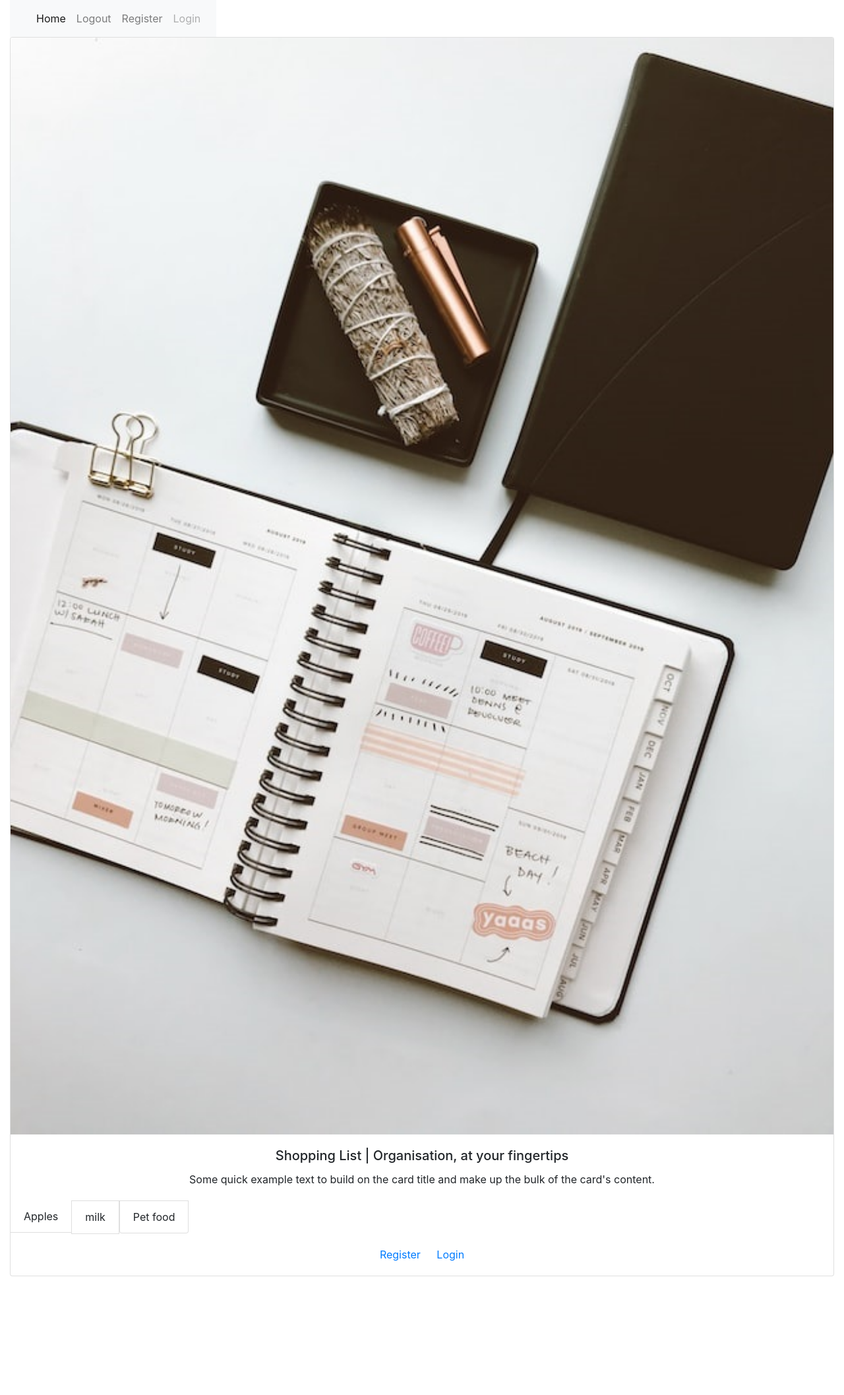
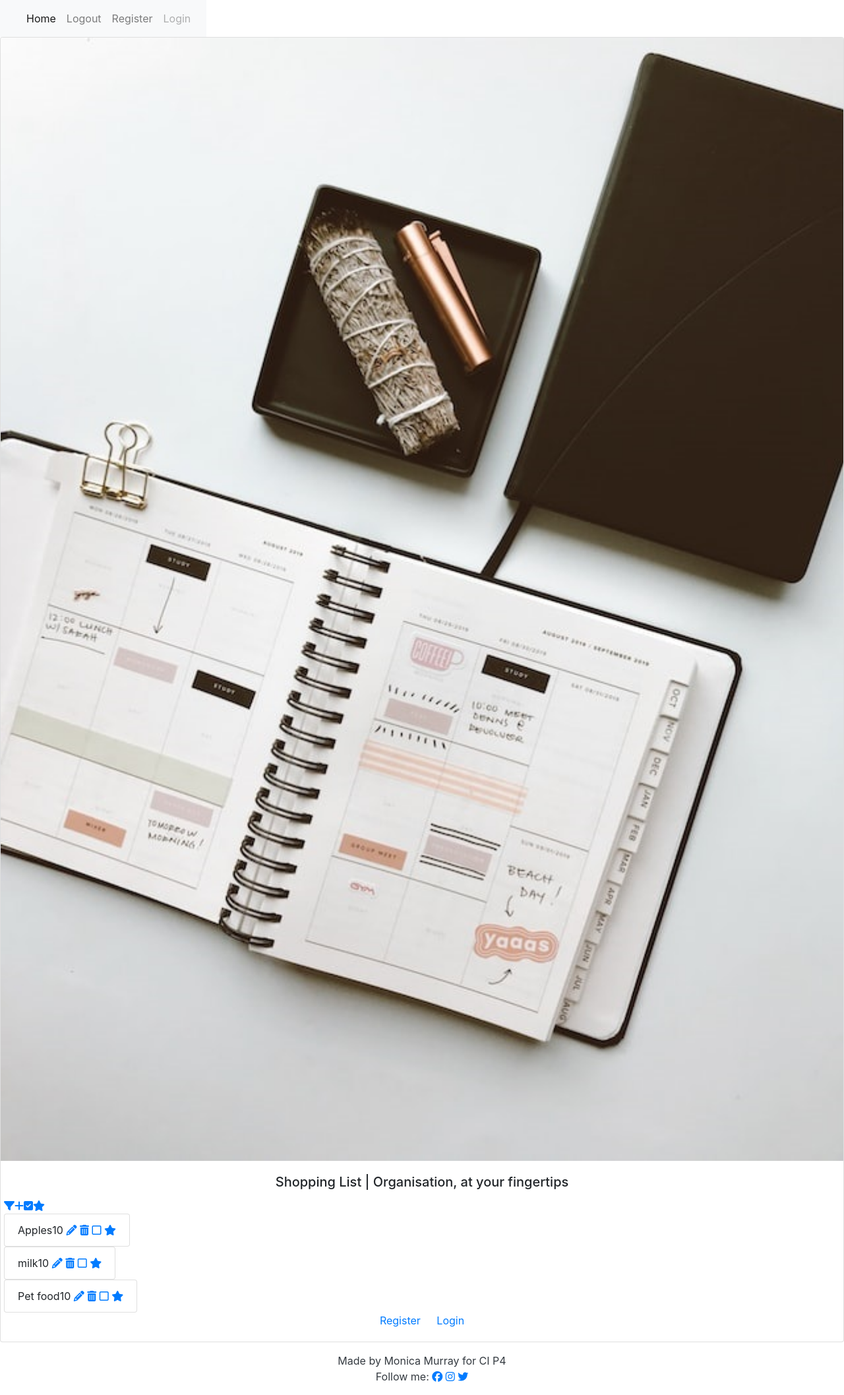
Before and after one commit to MoniMurray/shopping-list, a Django app: template templates/index.html in a window 1280 px wide. Shown: the whole page at 66% size. Before the commit the page ends 1935 px from the top, so only its background shows below. Run offline with Django 3.2, Linux system fonts and the light colour scheme; data comes from the database, SQL or seed files in the repository; tables that the repository leaves empty hold one stand-in row (values such as "Sample post"); the template is opened without the code that fills it: values that come from a table or form of the project are taken from there, most other values are stand-ins (such as "Sample title", 1, 10 or a date in 2020); some libraries are stand-ins or nearby versions.

Commit message:
Add footer to base.html, clickable icons to list_items in list view loop

```diff
--- a/templates/base.html
+++ b/templates/base.html
@@ -5,6 +5,11 @@
     <meta charset="UTF-8">
     <meta http-equiv="X-UA-Compatible" content="IE=edge">
     <meta name="viewport" content="width=device-width, initial-scale=1.0">
+     <!-- font awesome kit code -->
+     <script
+     src="https://kit.fontawesome.com/785586cce1.js"
+     crossorigin="anonymous"
+   ></script>
     <link rel="stylesheet" href="https://cdn.jsdelivr.net/npm/bootstrap@4.3.1/dist/css/bootstrap.min.css"
         integrity="sha384-ggOyR0iXCbMQv3Xipma34MD+dH/1fQ784/j6cY/iJTQUOhcWr7x9JvoRxT2MZw1T" crossorigin="anonymous">
     <script src="https://cdn.jsdelivr.net/npm/bootstrap@4.3.1/dist/js/bootstrap.min.js"
@@ -14,7 +19,7 @@
     <title>Shopping List | Organisation, at your fingertips</title>
 </head>
 
-<body>
+<body class="dark-bg>
 
   <div class="container-fluid">
 
@@ -37,31 +42,92 @@
         </div>
 
         <!-- main shopping list content displayed as a card -->
-        <div class="card text-center" >
+        <div class="card text-center">
+
+            <!-- List Image -->
             <div class="image-container">
               <img src="assets/images/organiser_image.jpg" class="card-img-top" alt="organiser image">
             </div>
+
             <div class="card-body">
               <h5 class="card-title">Shopping List | Organisation, at your fingertips</h5>
 
               {% block content %}
+                <!-- content goes here -->
+              {% endblock %}
 
-            {% endblock %}
-            <!-- <ul class="list-group list-group-flush">
-              <li class="list-group-item">Cras justo odio</li>
-              <li class="list-group-item">Dapibus ac facilisis in</li>
-              <li class="list-group-item">Vestibulum at eros</li>
+                <!-- utility row for clickable buttons -->
+                <div class="row">
+                  <span><a href="#"><i class="fa-solid fa-filter"></i></a></span>
+                  <span><a href="#"><i class="fa-solid fa-plus"></i></a></span>
+                  <span><a href="#"><i class="fa-solid fa-square-check"></i></a><a href="#"><i class="fa-solid fa-star"></i></a></span>
+                </div>
+
+                <!-- add a jinja if the User is_authenticated statement -->
+                {% for entry in entry_list %}
+                    <div class="row">
+                      <ul class="list-group">
+                        <span>
+                          <li class="list-group-item">{{entry}}<span>{{quantity}}</span>
+                          <span><a href="#"><i class="fa-solid fa-pencil"></i></a></span>
+                          <span><a href="#"><i class="fa-solid fa-trash-can"></i></a></span>
+                          <span><a href="#"><i class="fa-regular fa-square"></i></a></span>
+                          <!-- add jinja if entry is stared -->
+                          <span><a href="#"><i class="fa-solid fa-star"></i></a></span>
+                          <!-- end the if  -->
+                          </li>
+                        </span>
+                      </ul>
+                    </div>
+
+
+
+                {% endfor %}
+
+                <!-- else -->
+                <!-- loop first three list items -->
+
+                <!-- <ul class="list-group">
+                <span><li class="list-group-item">{{entry}}</li></span>
                 </ul> -->
-            <div class="card-body">
+
+
                 <a href="#" class="card-link">Register</a>
                 <a href="#" class="card-link">Login</a>
+
+               <!-- end the if  -->
             </div>
         </div>
 
 
 
+
+        <footer class="footer mt-auto py-3 light-bg">
+
+          <p class="m-0 text-center text-dark">Made by Monica Murray for CI P4</p>
+          <p class="m-0 text-center text-dark">Follow me:  <a
+                href="https://www.facebook.com"
+                target="_blank"
+                rel="noopener"
+                aria-label="Visit my Facebook page (Opens a new browser page)"
+                ><i class="fa-brands fa-facebook"></i></a>
+                <a
+                href="https://www.instagram.com"
+                target="_blank"
+                rel="noopener"
+                aria-label="Visit my Instagram page (Opens a new browser page)"
+                ><i class="fa-brands fa-instagram"></i
+              ></a>
+                <a
+                href="https://www.twitter.com"
+                target="_blank"
+                rel="noopener"
+                aria-label="Visit my Twitter page (Opens a new browser page)"
+                ><i class="fa-brands fa-twitter"></i
+              ></a>
+
+        </footer>
   </div>
-
     <script src="https://code.jquery.com/jquery-3.3.1.slim.min.js"
         integrity="sha384-q8i/X+965DzO0rT7abK41JStQIAqVgRVzpbzo5smXKp4YfRvH+8abtTE1Pi6jizo" crossorigin="anonymous">
     </script>
--- a/templates/index.html
+++ b/templates/index.html
@@ -2,17 +2,5 @@
 
 {% block content %}
 
-<p class="card-text">Some quick example text to build on the card title and make up the bulk of the card's content.</p>
-</div>
-<div class="col-12">
-    <div class="row">
-        <ul class="list-group list-group-flush">
-            {% for entry in entry_list %}
-              <li class="list-group-item">{{entry}}</li>
 
-            </ul>
-            {% endfor %}
-
-    </div>
-</div>
 {% endblock %}
```
Lines whose indentation alone changed are shown as unchanged.
